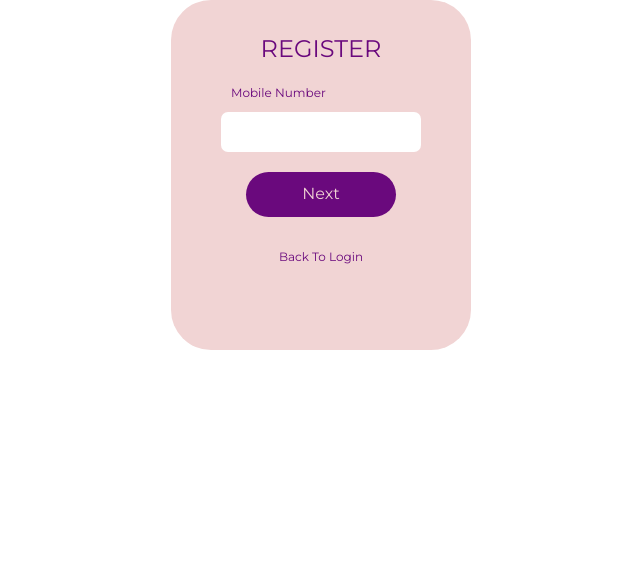
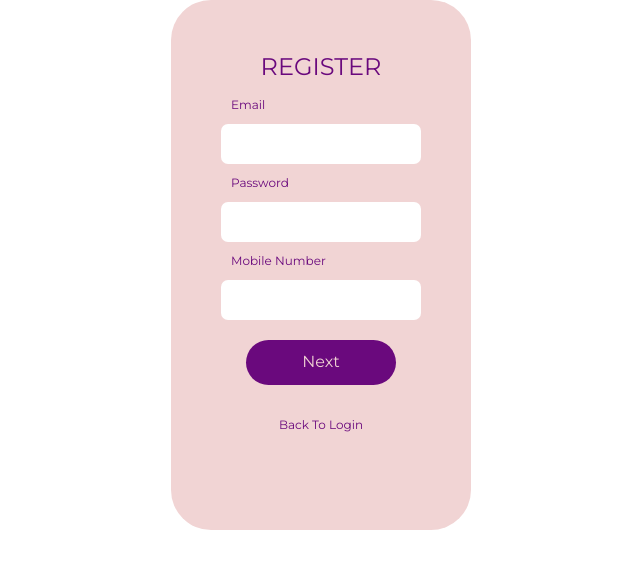
Before and after one commit to randomDrag/makeawish, a React (Create React App) app: page /login in a window 1280 px wide. Shown: the top 568 px of the page, without its empty margins (319-959 px from the left). Built offline with nearby package versions, Linux system fonts and the light colour scheme.

Commit message:
register card config

```diff
--- a/package.json
+++ b/package.json
@@ -40,5 +40,6 @@
       "last 1 firefox version",
       "last 1 safari version"
     ]
-  }
+  },
+  "proxy": "https://127.0.0.1:5000"
 }
--- a/src/component/Extra.jsx
+++ b/src/component/Extra.jsx
@@ -7,7 +7,7 @@ function FillInput(props) {
     return (
 
         <div className="Fill">
-            <input type={props.type} value={props.value} placeholder="" />
+            <input type={props.type} value={props.value} placeholder={props.placeholder} onChange={props.change} name={props.name}/>
         </div>
 
     );
--- a/src/component/Register.card.jsx
+++ b/src/component/Register.card.jsx
@@ -1,9 +1,15 @@
-import React from 'react';
+import React ,{useState} from 'react';
 import {FillButton,FillInput,FillLabel,FillButtonLink} from './Extra';
 
 import '../css/register.css';
 
-function registerCard (){
+
+function registerCard (props){
+
+    const [Fields , setFields] = useState({
+
+    })
+
 
 
     return (
@@ -18,16 +24,23 @@ function registerCard (){
                         <h6>register</h6>
                     </div>
                     <div>
-                        <FillLabel color="#6A097D" name="Mobile number" />
+                        <FillLabel color="#6A097D" name="Email" />
                         <FillInput />
                     </div>
-
+                    <div>
+                        <FillLabel color="#6A097D" name="Password" />
+                        <FillInput />
+                    </div>
+                    <div>
+                        <FillLabel color="#6A097D" name="Mobile Number" />
+                        <FillInput />
+                    </div>
                     <div>
 
 
                         <FillButton name="Next" margin="20px 0" bg="#6A097D" color="#F1D4D4" />
 
-                        <FillButtonLink color="#6A097D"  name="back to login" />
+                        <FillButtonLink color="#6A097D" click={props.login}  name="back to login" />
                     </div>
                 </div>
             </div>
--- a/src/component/page/Login.jsx
+++ b/src/component/page/Login.jsx
@@ -29,7 +29,7 @@ function Login(){
     if(id === 1){
         setCard(<ForgetPassword login={()=>{buttonHandel(3)}} register={()=>{buttonHandel(2)}}/>);
     }else if (id === 2){
-        setCard(<RegisterCard />)
+        setCard(<RegisterCard login={()=>{buttonHandel(3)}} />)
     }else if (id === 3){
 
      setCard(<LoginId/>)
--- a/src/css/register.css
+++ b/src/css/register.css
@@ -1,7 +1,8 @@
 
 .card-box1{
     width: 300px;
-    height: 350px;
+    height: 530px;
+
     background-color: #F1D4D4;
     border-radius: 40px;
     display: flex;
--- a/src/utils/api.js
+++ b/src/utils/api.js
@@ -3,7 +3,7 @@ import axios from 'axios';
 const api = axios.create({
     baseURL : "/",
     responseType: "json",
-    withCredentials: true,
+    // withCredentials: true,
 });
 
 
```
